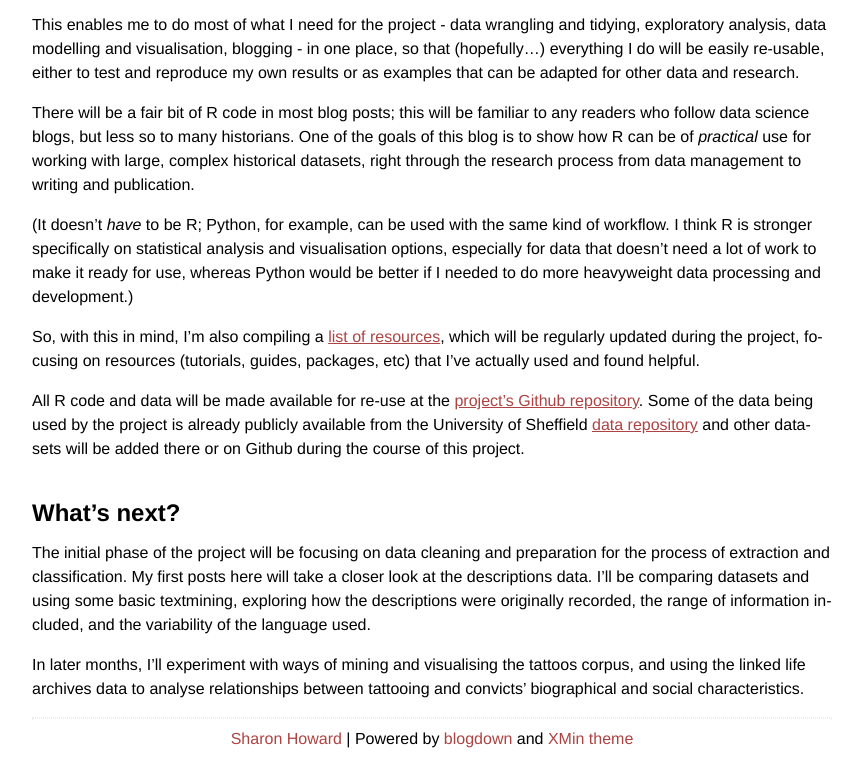
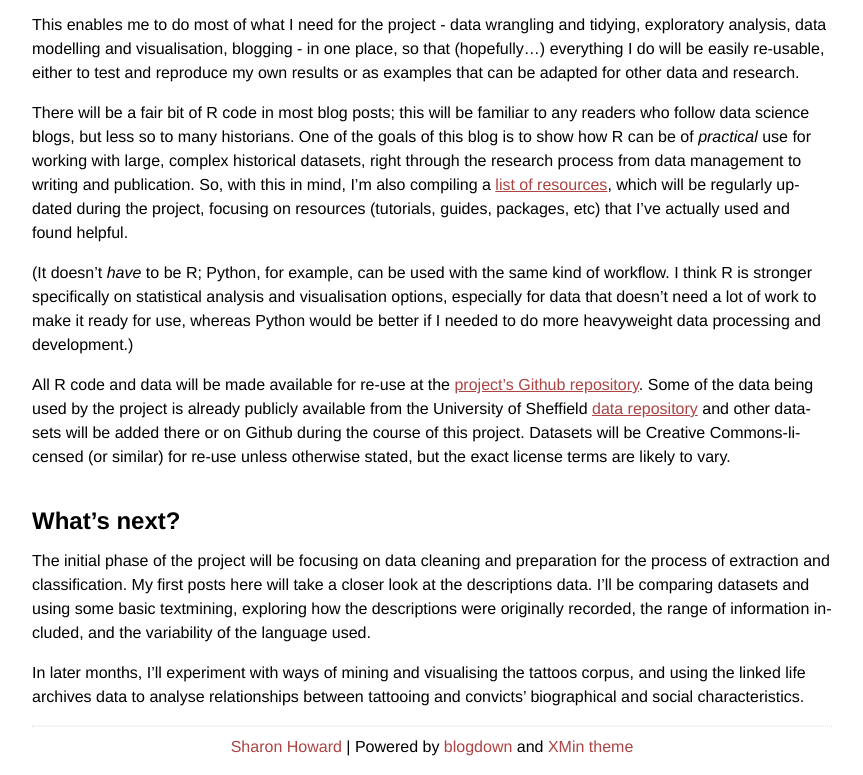
Before and after one commit to CriminalTattoos/CriminalTattoos.github.io, a plain HTML site: page post/2018/11/03/introduction/index.html in a window 1280 px wide. Shown: the part 3969-4744 px from the top of the page, without its empty margins (208-1071 px from the left). Drawn offline with nearby package versions, Linux system fonts and the light colour scheme; some packages are replaced by stand-ins of ours.

Commit message:
Update post/2018/11/03/introduction/index.html

```diff
--- a/post/2018/11/03/introduction/index.html
+++ b/post/2018/11/03/introduction/index.html
@@ -255,10 +255,9 @@
 <li><a href="https://bookdown.org/yihui/blogdown/">blogdown</a> for publishing to this blog</li>
 </ul>
 <p>This enables me to do most of what I need for the project - data wrangling and tidying, exploratory analysis, data modelling and visualisation, blogging - in one place, so that (hopefully…) everything I do will be easily re-usable, either to test and reproduce my own results or as examples that can be adapted for other data and research.</p>
-<p>There will be a fair bit of R code in most blog posts; this will be familiar to any readers who follow data science blogs, but less so to many historians. One of the goals of this blog is to show how R can be of <em>practical</em> use for working with large, complex historical datasets, right through the research process from data management to writing and publication.</p>
+<p>There will be a fair bit of R code in most blog posts; this will be familiar to any readers who follow data science blogs, but less so to many historians. One of the goals of this blog is to show how R can be of <em>practical</em> use for working with large, complex historical datasets, right through the research process from data management to writing and publication. So, with this in mind, I’m also compiling a <a href="/resources/">list of resources</a>, which will be regularly updated during the project, focusing on resources (tutorials, guides, packages, etc) that I’ve actually used and found helpful.</p>
 <p>(It doesn’t <em>have</em> to be R; Python, for example, can be used with the same kind of workflow. I think R is stronger specifically on statistical analysis and visualisation options, especially for data that doesn’t need a lot of work to make it ready for use, whereas Python would be better if I needed to do more heavyweight data processing and development.)</p>
-<p>So, with this in mind, I’m also compiling a <a href="/resources/">list of resources</a>, which will be regularly updated during the project, focusing on resources (tutorials, guides, packages, etc) that I’ve actually used and found helpful.</p>
-<p>All R code and data will be made available for re-use at the <a href="https://github.com/CriminalTattoos">project’s Github repository</a>. Some of the data being used by the project is already publicly available from the University of Sheffield <a href="https://figshare.com/projects/Digital_Panopticon/16071">data repository</a> and other datasets will be added there or on Github during the course of this project.</p>
+<p>All R code and data will be made available for re-use at the <a href="https://github.com/CriminalTattoos">project’s Github repository</a>. Some of the data being used by the project is already publicly available from the University of Sheffield <a href="https://figshare.com/projects/Digital_Panopticon/16071">data repository</a> and other datasets will be added there or on Github during the course of this project. Datasets will be Creative Commons-licensed (or similar) for re-use unless otherwise stated, but the exact license terms are likely to vary.</p>
 </div>
 <div id="whats-next" class="section level2">
 <h2>What’s next?</h2>
```
